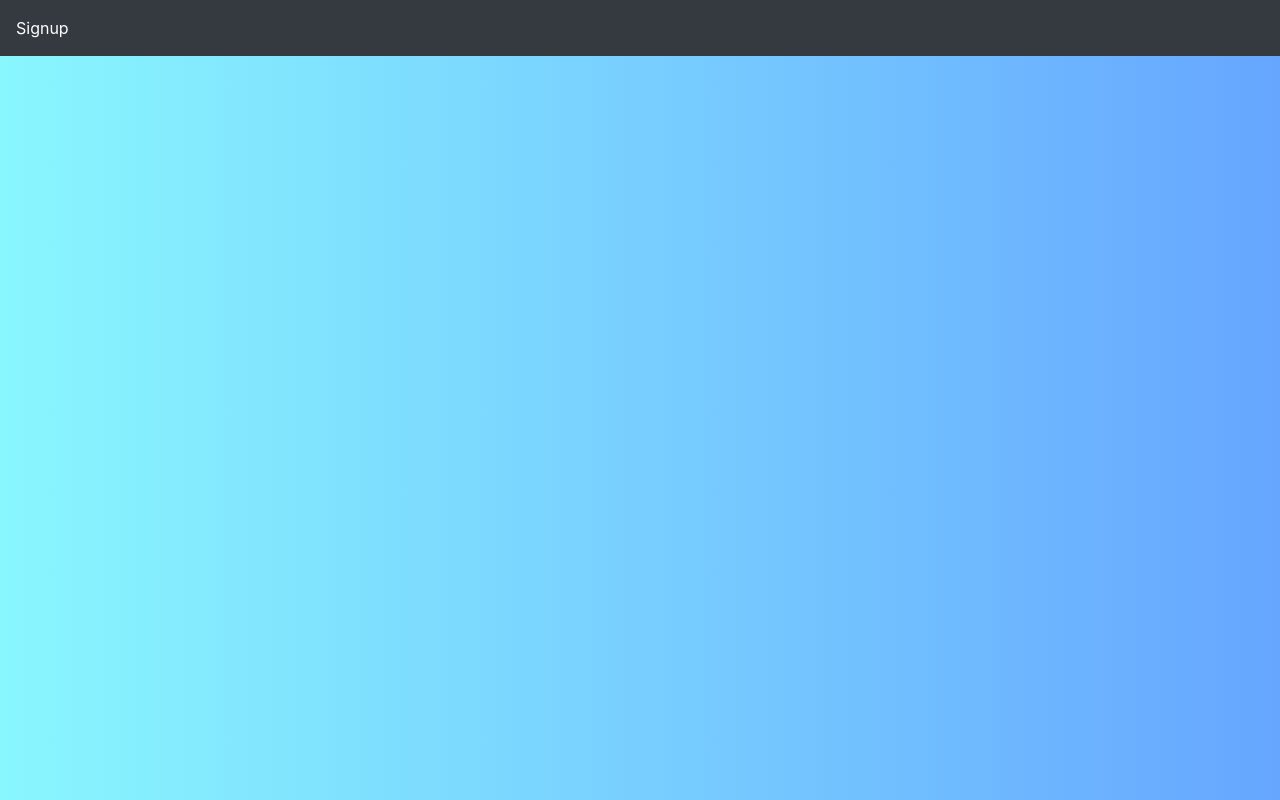
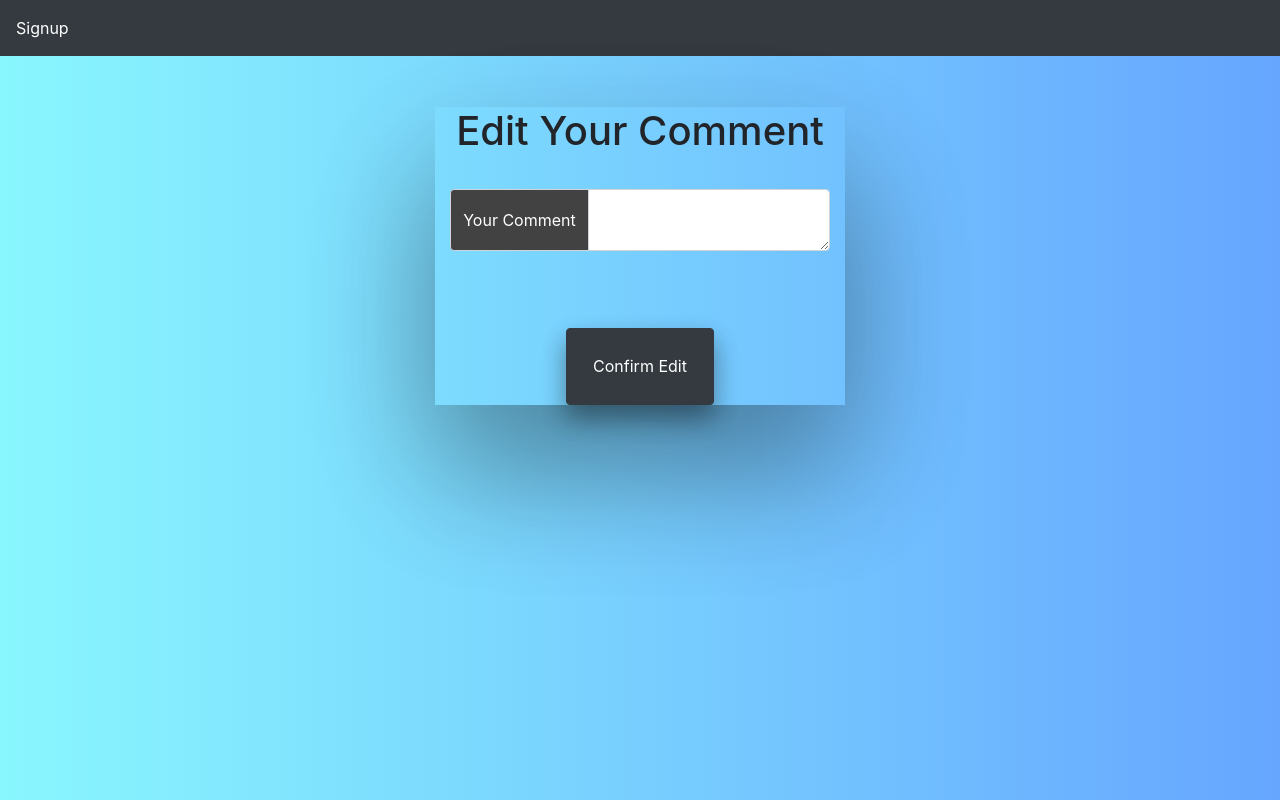
Before and after one commit to DougDeJong/project3-client, a React (Create React App) app: page /editcomment/1 in a window 1280 px wide. Built offline with nearby package versions, Linux system fonts and the light colour scheme; no server answers.

Commit message:
fully functional

```diff
--- a/src/App.js
+++ b/src/App.js
@@ -15,6 +15,7 @@ import NewPost from "./components/NewPost/NewPost";
 import Userview from "./components/Userview/Userview";
 import EditPost from "./components/EditPost/EditPost";
 import Post from "./components/Post/Post";
+import EditComment from "./components/EditComment/EditComment";
 
 class App extends Component {
   constructor(props) {
@@ -124,6 +125,11 @@ class App extends Component {
             />
           )}
           />
+          <Route exact path="/editcomment/:id" render={() => (
+            <EditComment {...this.props} userInSession={this.state.loggedInUser}
+            />
+          )}
+          />
         </Switch>
       </div>
     );
--- /dev/null
+++ b/src/components/EditComment/EditComment.js
@@ -0,0 +1,91 @@
+import React from "react";
+import "react-draft-wysiwyg/dist/react-draft-wysiwyg.css";
+import { withRouter } from "react-router-dom";
+import axios from "axios";
+
+class EditComment extends React.Component {
+  constructor(props) {
+    super(props);
+    this.state = { loggedInUser: null, commentContent: "", };
+    this.onChange = editorState => {
+      this.setState({ editorState });
+    };
+  }
+
+  componentWillMount() {
+    this.setState({ loggedInUser: this.props.userInSession });
+  }
+  componentWillReceiveProps(nextProps) {
+    this.setState({ loggedInUser: nextProps.userInSession });
+  }
+
+  componentDidMount() {
+    const { params } = this.props.match;
+    console.log(params);
+    axios
+      .get(process.env.REACT_APP_BASE_URL + `/comments/${params.id}`)
+      .then(response => {
+         this.setState({
+          commentContent: response.data.content,
+        });
+      });
+  }
+
+
+  handleChange = event => {
+    const { name, value } = event.target;
+
+    this.setState({ [name]: value });
+  };
+
+  handleEditSubmit = event => {
+    const { params } = this.props.match;
+    event.preventDefault();
+    const content = this.state.commentContent;
+    // const transContentState = convertFromRaw(this.state.editorState);
+    axios.put(process.env.REACT_APP_BASE_URL + `/comments/${params.id}`, { content }, {withCredentials: true})
+    .then(() => {
+      return this.props.history.push("/userview");
+    })
+    .catch(error => console.log(error));
+
+    }
+
+
+  render() {
+    return (
+      <div>
+        <div className="container-fluid">
+          <div className="row editor-row">
+            <div className="col-4 text-writer">
+            <h1>Edit Your Comment</h1>
+              <div className="input-group input-group-lg">
+
+                <div className="input-group colAligner">
+                  <div className="input-group-prepend">
+                    <span className="input-group-text inputTag">Your Comment</span>
+                  </div>
+                  <textarea
+                    className="form-control"
+                    name="commentContent"
+                    value={this.state.commentContent}
+                    onChange={e => this.handleChange(e)}
+                    aria-label="With textarea"
+                  />
+                </div>
+              </div>
+              <button
+                type="button"
+                className="btn btn-dark darkButton"
+                onClick={this.handleEditSubmit}
+              >
+                Confirm Edit
+              </button>
+            </div>
+          </div>
+        </div>
+      </div>
+    );
+  }
+}
+export default withRouter(EditComment);
--- a/src/components/EditPost/EditPost.js
+++ b/src/components/EditPost/EditPost.js
@@ -1,9 +1,7 @@
 import React from "react";
-import ReactDOM from "react-dom";
 import "./Draft.css";
 import {
   EditorState,
-  convertFromRaw,
   convertFromHTML,
   convertToRaw,
   RichUtils,
@@ -11,10 +9,9 @@ import {
 } from "draft-js";
 import { Editor } from "react-draft-wysiwyg";
 import "react-draft-wysiwyg/dist/react-draft-wysiwyg.css";
-import { Redirect, Link, Route, withRouter } from "react-router-dom";
+import { withRouter } from "react-router-dom";
 import { stateToHTML } from "draft-js-export-html";
 import axios from "axios";
-import htmlToDraft from "html-to-draftjs";
 
 class EditPost extends React.Component {
   constructor(props) {
--- a/src/components/NewPost/NewPost.js
+++ b/src/components/NewPost/NewPost.js
@@ -1,4 +1,4 @@
-import { EditorState, convertFromRaw, convertToRaw, RichUtils } from 'draft-js';
+import { EditorState } from 'draft-js';
 import React, { Component } from "react";
 import 'react-draft-wysiwyg/dist/react-draft-wysiwyg.css';
 import PostMaker from '../PostMaker/PostMaker';
--- a/src/components/Post/Post.js
+++ b/src/components/Post/Post.js
@@ -1,6 +1,6 @@
 import React, { Component } from "react";
 import axios from "axios";
-import { Redirect, Link, Route, withRouter } from "react-router-dom";
+import { withRouter } from "react-router-dom";
 import ReactHtmlParser, {
   processNodes,
   convertNodeToElement,
--- a/src/components/PostMaker/PostMaker.js
+++ b/src/components/PostMaker/PostMaker.js
@@ -1,10 +1,9 @@
 import React from 'react';
-import ReactDOM from 'react-dom';
 import './Draft.css'
-import { EditorState, convertFromRaw, convertToRaw, RichUtils, getCurrentContent } from 'draft-js';
+import { EditorState, convertFromRaw, convertToRaw, RichUtils } from 'draft-js';
 import { Editor} from 'react-draft-wysiwyg';
 import 'react-draft-wysiwyg/dist/react-draft-wysiwyg.css';
-import { Redirect, Link, Route, withRouter } from 'react-router-dom'
+import { withRouter } from 'react-router-dom'
 import {stateToHTML} from 'draft-js-export-html';
 import axios from 'axios'
 
--- a/src/components/Userview/Userview.js
+++ b/src/components/Userview/Userview.js
@@ -7,14 +7,14 @@ import { Link } from 'react-router-dom';
 class Userview extends Component {
   constructor(props){
       super(props);
-      this.state = { listOfPosts: [] , loggedInUser: null };
+      this.state = { listOfPosts: [] , loggedInUser: null, listOfComments: [] };
   }
 
   getAllPosts = () =>{
     axios.get(process.env.REACT_APP_BASE_URL+'/posts', {withCredentials: true})
     .then(responseFromApi => {
       const userPosts = responseFromApi.data;
-     const result = userPosts.filter(thePosts => (thePosts.author._id == this.state.loggedInUser._id));
+     const result = userPosts.filter(thePosts => (thePosts.author._id === this.state.loggedInUser._id));
       this.setState({
         listOfPosts: result
       })
@@ -22,10 +22,16 @@ class Userview extends Component {
   }
 
   getAllComments = () =>{
-    axios.get(process.env.REACT_APP_BASE_URL+'/posts')
+    axios.get(process.env.REACT_APP_BASE_URL+'/comments', {withCredentials: true})
     .then(responseFromApi => {
+      const userComments = responseFromApi.data;
+      console.log("COMMENT COMMENTS COMMENTS")
+      console.log(userComments)
+      const commentResult = userComments.filter(theComments => (theComments.author._id === this.state.loggedInUser._id));
+      console.log("filtered filtered filtered")
+      console.log(commentResult)
       this.setState({
-        listOfPosts: responseFromApi.data
+        listOfComments: commentResult
       })
     })
   }
@@ -40,7 +46,7 @@ class Userview extends Component {
   }
 
   deleteProject = (theId) => {
-    axios.delete(`http://localhost:5000/api/posts/${theId}`)
+    axios.delete(process.env.REACT_APP_BASE_URL + `/posts/${theId}`)
     .then( responseFromApi =>{
         this.getAllPosts();
     })
@@ -49,11 +55,23 @@ class Userview extends Component {
     })
   }
 
+  deleteComment = (theCommentId) => {
+    console.log('clicked')
+    axios.delete(process.env.REACT_APP_BASE_URL + `/comments/${theCommentId}`)
+    .then( responseFromApi =>{
+      this.getAllComments();
+    })
+    .catch((err)=>{
+      console.log(err)
+    })
+  }
+
 
 
 
   componentDidMount() {
     this.getAllPosts();
+    this.getAllComments();
     console.log('______)))))______');
     console.log(this.state.listOfPosts);
   }
@@ -75,8 +93,17 @@ class Userview extends Component {
             )})
           }
         </div>
-        <div style={{width: '40%', float:"right"}}>
-            {/* <AddProject getData={() => this.getAllProjects()}/> */}
+        <div style={{width: '60%', float:"left"}}>
+          { this.state.listOfComments.map((comment, index) => {
+            return (
+              <div key={comment._id}>
+                  <p>{comment.content}</p>
+                <button onClick={() => this.deleteComment(comment._id)}>Delete Comment</button>
+                <Link to={`/editcomment/${comment._id}`}><button className ="btn btn-info buttonRound">Edit This Comment</button></Link>
+
+              </div>
+            )})
+          }
         </div>
       </div>
     )
```
